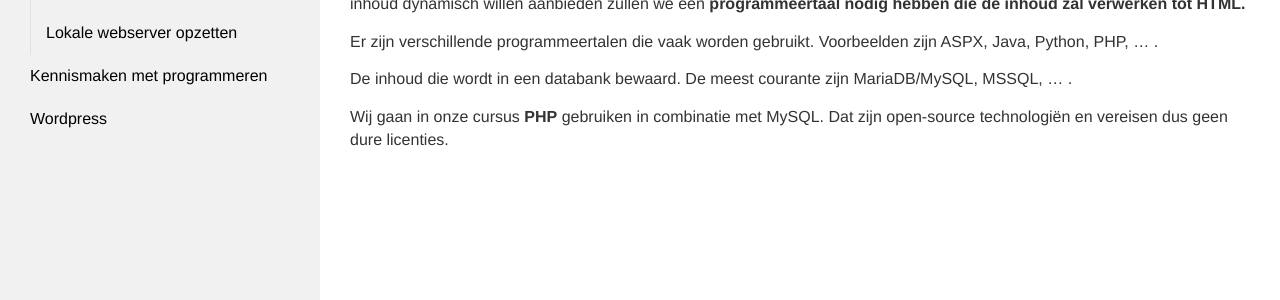
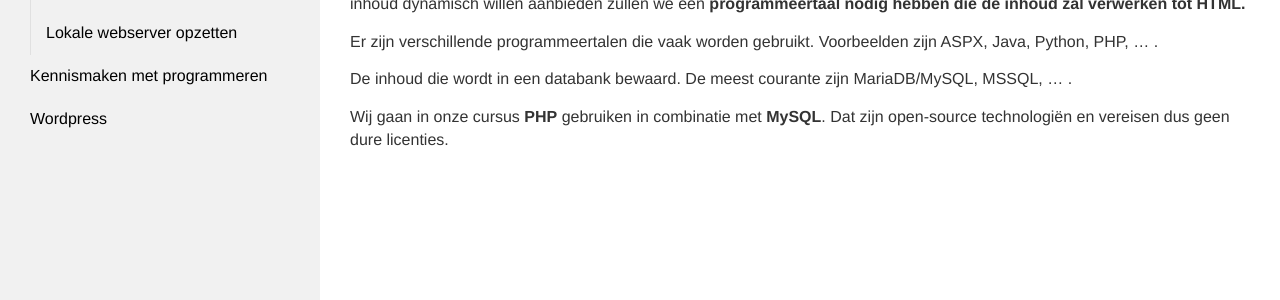
Before and after one commit to Syntra-Brussel/dynamische-webtechnieken, a Jekyll site: the page built from introductie/statisch-vs-dynamisch.md, in a window 1280 px wide. Shown: the part 274-574 px from the top of the page. Built offline with Jekyll 4.4.1, drawn with Linux system fonts in a browser that asks for light colours; nearby versions of some CDN libraries; a script that is not in the unit is left out.

```diff
--- a/introductie/statisch-vs-dynamisch.md
+++ b/introductie/statisch-vs-dynamisch.md
@@ -14,4 +14,4 @@ Er zijn verschillende programmeertalen die vaak worden gebruikt. Voorbeelden zij
 
 De inhoud die wordt in een databank bewaard. De meest courante zijn MariaDB/MySQL, MSSQL, ... .
 
-Wij gaan in onze cursus <strong>PHP</strong> gebruiken in combinatie met MySQL. Dat zijn open-source technologiën en vereisen dus geen dure licenties.
+Wij gaan in onze cursus <strong>PHP</strong> gebruiken in combinatie met <strong>MySQL</strong>. Dat zijn open-source technologiën en vereisen dus geen dure licenties.
```
Also changed, not shown: introductie/client-server.md (+2 -0 lines).
